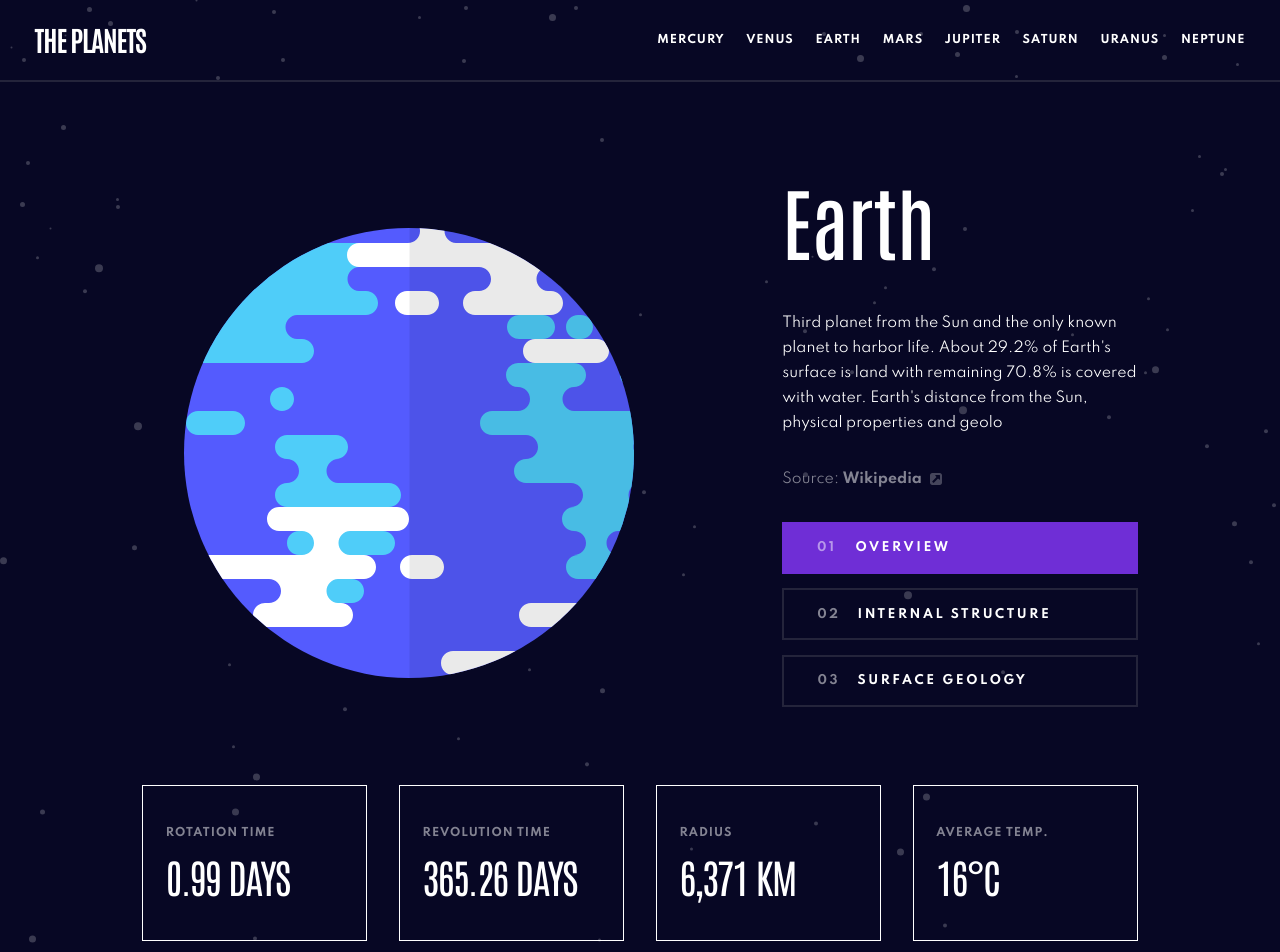
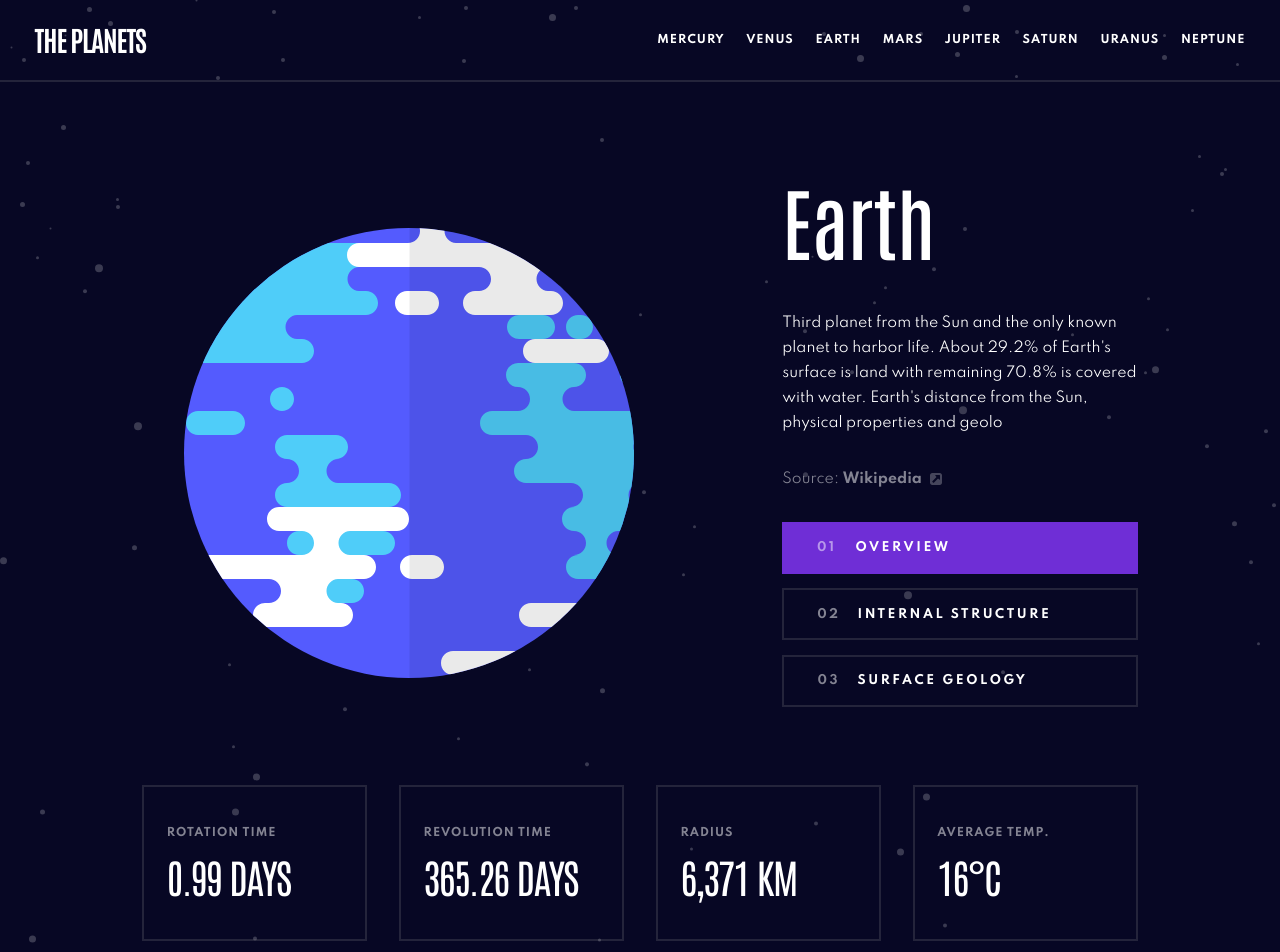
Before and after one commit to JesusKreist/planets-facts-site, a Next.js app: page /earth in a window 1280 px wide. Shown: the top 952 px of the page. Built offline with nearby package versions, Linux system fonts and the light colour scheme.

Commit message:
Edit border colour of info specs

```diff
--- a/src/components/PlanetPage/PlanetInfoSpecs.tsx
+++ b/src/components/PlanetPage/PlanetInfoSpecs.tsx
@@ -16,7 +16,7 @@ const PlanetInfoSpec: React.FC<PlanetInfoSpecProps> = ({
       height="100%"
       border={{
         base: "2px solid rgb(151, 151, 151, 0.2)",
-        md: "1px solid white",
+        md: "2px solid rgb(151, 151, 151, 0.2)",
       }}
       direction={{ md: "column" }}
       alignItems={{ base: "center", md: "unset" }}
```
